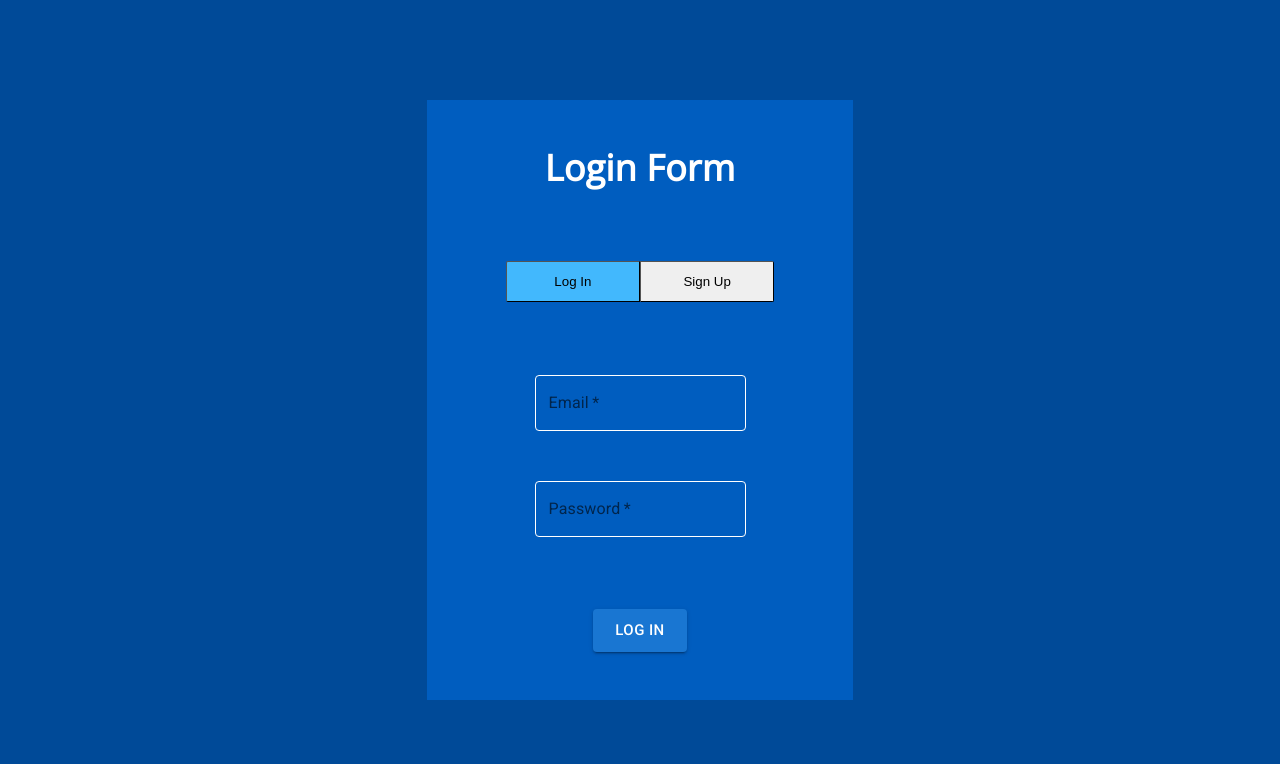
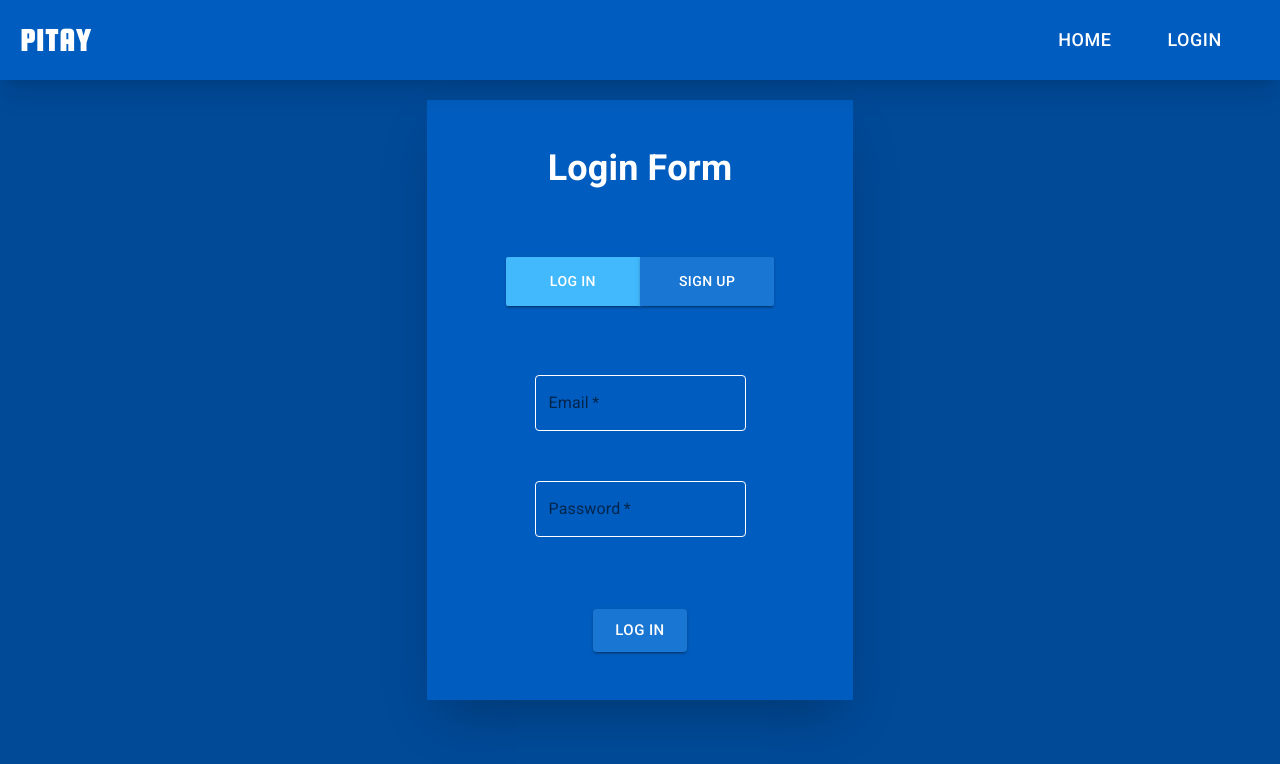
Before and after one commit to havriutkin/pitay-client, a React (Vite) app: page /login in a window 1280 px wide. Shown: the top 764 px of the page. Built offline with nearby package versions, Linux system fonts and the light colour scheme.

Commit message:
Integrate with MUI

```diff
--- a/src/App.css
+++ b/src/App.css
@@ -1 +1,2 @@
 @import url('https://fonts.googleapis.com/css2?family=Open+Sans:ital@0;1&family=Squada+One&display=swap');
+@import url('https://fonts.googleapis.com/css2?family=Roboto:ital,wght@0,100;0,300;0,400;0,500;0,700;0,900;1,100;1,300;1,400;1,500;1,700;1,900&display=swap');
--- a/src/App.jsx
+++ b/src/App.jsx
@@ -12,6 +12,7 @@ import Login from "./pages/Login";
 import LessonForm from "./pages/LessonForm";
 import LessonJoin from "./pages/LessonJoin";
 import Profile from "./pages/Profile";
+import Header from "./components/Header";
 
 
 /*
@@ -24,11 +25,12 @@ function App() {
   return (
     <>
       <Router>
+        <Header/>
         <Routes>
           <Route path="/" element={<Home/>}></Route>
           <Route path="/login" element={<Login/>}></Route>
-          <Route path="/createLesson" element={<LessonForm/>}></Route>
-          <Route path="/joinLesson" element={<LessonJoin/>}></Route>
+          <Route path="/lesson/create" element={<LessonForm/>}></Route>
+          <Route path="/lesson/join" element={<LessonJoin/>}></Route>
           <Route path="/profile" element={<Profile/>}></Route>
         </Routes>
       </Router>
--- a/src/components/Header.jsx
+++ b/src/components/Header.jsx
@@ -1,17 +1,26 @@
+import { AppBar, Button, Container } from "@mui/material";
 import { useSelector } from "react-redux";
-import { Link } from "react-router-dom";
+import { Link, useNavigate } from "react-router-dom";
 
 function Header(){
+    const navigate = useNavigate();
     const isLoggedIn = useSelector(state => state.auth.isLoggedIn);
 
     const notLoggedNav = (
         <nav className="w-1/4">
-            <ol className="w-full h-full flex justify-center font-open-sans">
-                <li className="">
-                    <Link to='/' className=" no-underline border w-32 text-center p-3">Home</Link>
+            <ol className="w-full h-full flex items-center justify-center
+                        font-roboto list-none">
+                <li>
+                    <Button variant="text" onClick={() => navigate('/')}
+                            className="text-white text-lg hover:bg-gray-500 m-5">
+                        HOME
+                    </Button>
                 </li>
-                <li className="">
-                    <Link to='/login' className=" no-underline border w-32 text-center p-3">Sign Up / Log In</Link>
+                <li>
+                    <Button variant="text" onClick={() => navigate('/login')}
+                            className="text-white text-lg hover:bg-gray-500 m-5">
+                        LOGIN
+                    </Button>
                 </li>
             </ol>
         </nav>
@@ -19,18 +28,33 @@ function Header(){
 
     const loggedNav = (
         <nav className="w-1/4">
-            <ol className="w-full h-full flex justify-center">
-                <li className="">
-                    <Link to='/' className="border w-32 text-center p-3">Home</Link>
+            <ol className="w-full h-full flex items-center justify-center
+                        font-roboto list-none">
+                <li>
+                    <Button variant="text" onClick={() => navigate('/')}
+                            className="text-white text-lg hover:bg-gray-500 m-5">
+                        HOME
+                    </Button>
                 </li>
-                <li className="">
-                    <Link to='/profile' className="border w-32 text-center p-3">
-                        Profile
-                    </Link>
+                <li>
+                    <Button variant="text" onClick={() => navigate('/profile')}
+                            className="text-white text-lg hover:bg-gray-500 m-5">
+                        PROFILE
+                    </Button>
                 </li>
             </ol>
         </nav>
     );
+
+    return (
+        <div className="w-full h-20 top-0 fixed
+                        flex items-center justify-between
+                        text-white bg-light-blue
+                        shadow-xl">
+            <h1 className="ml-5 tracking-wider font-squada-one">PITAY</h1>
+            {isLoggedIn ? loggedNav : notLoggedNav}
+        </div>
+    )
 
     return (
         <div className="w-full h-20 top-0 fixed border-b p-3 flex items-center justify-between text-white">
--- a/src/pages/Home.jsx
+++ b/src/pages/Home.jsx
@@ -5,7 +5,6 @@ function Home(){
 
     return (
         <div className="w-screen h-screen bg-dark-blue flex flex-col items-center justify-around">
-            <Header/>
             <div className="h-3/4 flex items-center justify-around">
                 <h1 className="font-squada-one text-8xl text-white">
                     Ask <span className="text-lighter-blue">Anonymously</span> <br/>
@@ -13,8 +12,8 @@ function Home(){
                 </h1>
             </div>
             <div className="w-3/4 flex items-start justify-around">
-                <Button variant="contained" size="large">Join Lesson</Button>
-                <Button variant="contained" size="large">Create Lesson</Button>
+                <Button variant="contained" className="w-1/3">Join Lesson</Button>
+                <Button variant="contained" className="w-1/3">Create Lesson</Button>
             </div>
         </div>
     )
--- a/src/pages/Login.jsx
+++ b/src/pages/Login.jsx
@@ -51,19 +51,20 @@ function Login(){
         <div className="w-screen h-screen bg-dark-blue flex items-center justify-around">
             <div className="bg-light-blue p-3
                             border border-white h-3/4 w-1/3
-                            flex flex-col items-center justify-around text-white">
-                <h3 className="font-open-sans text-4xl">Login Form</h3>
+                            flex flex-col items-center justify-around text-white
+                             shadow-2xl">
+                <h3 className="font-roboto text-4xl">Login Form</h3>
                 <div className="w-full h-1/4 flex items-center justify-center font-open-sans">
-                    <button value="login" onClick={handleFromChange}
+                    <Button  variant="contained"value="login" onClick={handleFromChange}
                             className={`w-1/3 border p-3 transition-all duration-500 rounded-sm rounded-r-none
                                         ${formType === 'login' ? 'bg-lighter-blue' : ''}`}>
                         Log In
-                    </button>
-                    <button value="signup" onClick={handleFromChange}
+                    </Button>
+                    <Button variant="contained" value="signup" onClick={handleFromChange}
                             className={`w-1/3 border p-3 transition-all duration-500 rounded-sm rounded-l-none
                                         ${formType === 'login' ? '' : 'bg-lighter-blue'}`}>
                         Sign Up
-                    </button>
+                    </Button>
                 </div>
                 <div className="w-full h-1/2 p-3 flex flex-col items-center justify-around text-left">
                     {formType === 'login' ? "" :
--- a/src/pages/Profile.jsx
+++ b/src/pages/Profile.jsx
@@ -1,6 +1,7 @@
 import { useDispatch, useSelector } from "react-redux";
 import { logout } from "../features/auth/authThunks";
 import { useNavigate } from "react-router";
+import { Button } from "@mui/material";
 
 function Profile(){
     const navigate = useNavigate();
@@ -23,7 +24,7 @@ function Profile(){
                     <p className="text-lg">Your lessons will be here!</p>
                 </div>
                 <div className="w-full flex flex-col items-center justify-around">
-                    <button className="border p-3" onClick={handleLogOut}>Log Out</button>
+                    <Button variant="contained" color="error" className="border p-3" onClick={handleLogOut}>Log Out</Button>
                 </div>
             </div>
         </div>
--- a/tailwind.config.js
+++ b/tailwind.config.js
@@ -16,7 +16,8 @@ export default {
 			},
 			fontFamily: {
 				'open-sans': ['Open Sans', 'sans-serif'],
-				'squada-one': ['Squada One', 'sans-serif']
+				'squada-one': ['Squada One', 'sans-serif'],
+				'roboto': ['Roboto', 'sans-serif']
 			}
 		},
 	},
```
